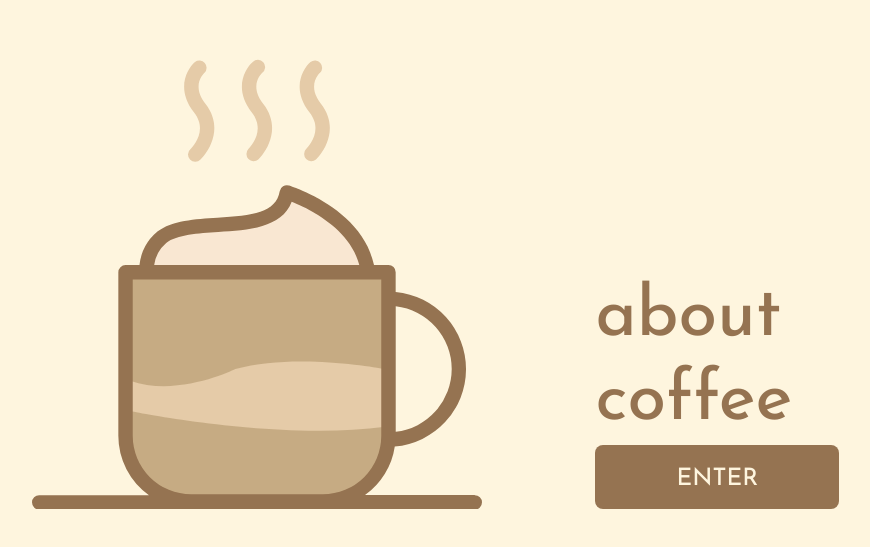
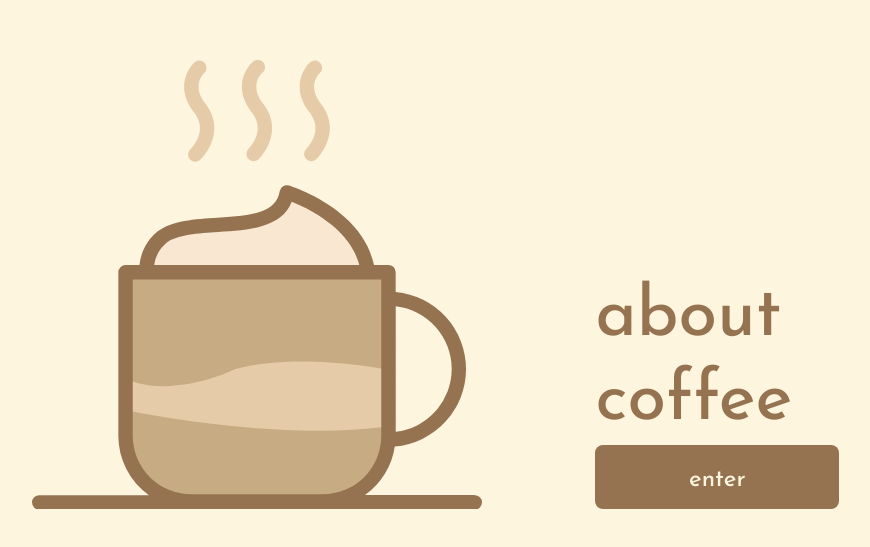
Before and after one commit to desslinga/about-coffee, a React (Create React App) app: page / in a window 1280 px wide. Shown: the part 101-648 px from the top of the page, without its empty margins (193-1063 px from the left). Built offline with nearby package versions, Linux system fonts and the light colour scheme.

Commit message:
Small edits to enter button, react routing

```diff
--- a/src/components/App.js
+++ b/src/components/App.js
@@ -1,5 +1,5 @@
 import React from 'react';
-import { BrowserRouter, Route } from 'react-router-dom';
+import { BrowserRouter, Switch, Route } from 'react-router-dom';
 import Landing from './Landing';
 import CoffeeList from './CoffeeList';
 import 'bootstrap/dist/css/bootstrap.min.css';
@@ -10,10 +10,10 @@ class App extends React.Component {
   render() {
     return (
       <BrowserRouter>
-        <div>
+        <Switch>
           <Route path="/" exact component={Landing}/>
           <Route path="/coffees" exact component={CoffeeList}/>
-        </div>
+        </Switch>
       </BrowserRouter>
     );
   }
--- a/src/components/CoffeeList.js
+++ b/src/components/CoffeeList.js
@@ -4,21 +4,21 @@ import CoffeeItem from './CoffeeItem';
 class CoffeeList extends React.Component {
   render() {
     return (
-      <div class="container-fluid">
-        <div class="row">
-          <div class="col-12">
+      <div className="container-fluid">
+        <div className="row">
+          <div className="col-12">
             <h2>about coffee</h2>
             <h3>click on a cup to know more!</h3>
           </div>
         </div>
-        <div class="row">
-          <div class="col-12 col-sm-6 col-md-4">
+        <div className="row">
+          <div className="col-12 col-sm-6 col-md-4">
             <CoffeeItem/>
           </div>
-          <div class="col-12 col-sm-6 col-md-4">
+          <div className="col-12 col-sm-6 col-md-4">
             <CoffeeItem/>
           </div>
-          <div class="col-12 col-sm-6 col-md-4">
+          <div className="col-12 col-sm-6 col-md-4">
             <CoffeeItem/>
           </div>
         </div>
--- a/src/components/Landing.js
+++ b/src/components/Landing.js
@@ -3,18 +3,30 @@ import { Link } from 'react-router-dom'
 import coffeeLanding from '../assets/coffee.svg';
 
 class Landing extends React.Component {
+  state = {
+    landingClasses: "container"
+  };
+
+  componentWillUnmount = () => {
+    this.setState({
+      landingClasses: "container exit"
+    });
+  };
+
   render() {
     return (
-      <div className="container" id="landing">
+      <div className={this.state.landingClasses} id="landing">
         <div className="row">
           <div className="col-12 col-sm-6 col-md-7">
             <img className="coffee-image" src={coffeeLanding}/>
           </div>
           <div className="col-12 col-sm-6 col-md-5 coffee-greeting">
-            <div class="content">
+            <div className="content">
               <h1 className="title">about<br/>coffee</h1>
               <button className="btn btn-big">
-                ENTER
+                <Link to="/coffees">
+                  enter
+                </Link>
               </button>
             </div>
           </div>
--- a/src/styles/styles.scss
+++ b/src/styles/styles.scss
@@ -44,6 +44,10 @@ html, body {
   @include lg {
     margin-top: 16vh;
   }
+  & .exit {
+    margin-top: 50vh;
+    transition: $mid-ease;
+  }
   & .coffee-image {
     width: 80%;
     margin: 5% 10% 2vh 10%;
@@ -64,12 +68,19 @@ html, body {
     height: 4rem;
     width: 60%;
     border-radius: 0.5rem;
+    padding: 0;
     background-color: $p-accent;
     color: $p-primary;
-    line-height: 3rem;
+    line-height: 4rem;
     font-size: 1.5rem;
     font-weight: 400;
-    //box-shadow: 5px 10px $p-accent-darker;
+    & a {
+      color: $p-primary;
+      text-decoration: none;
+      display: block;
+      width: 100%;
+      height: 100%;
+    }
     &:hover {
       background-color: $p-accent-darker;
     }
```
